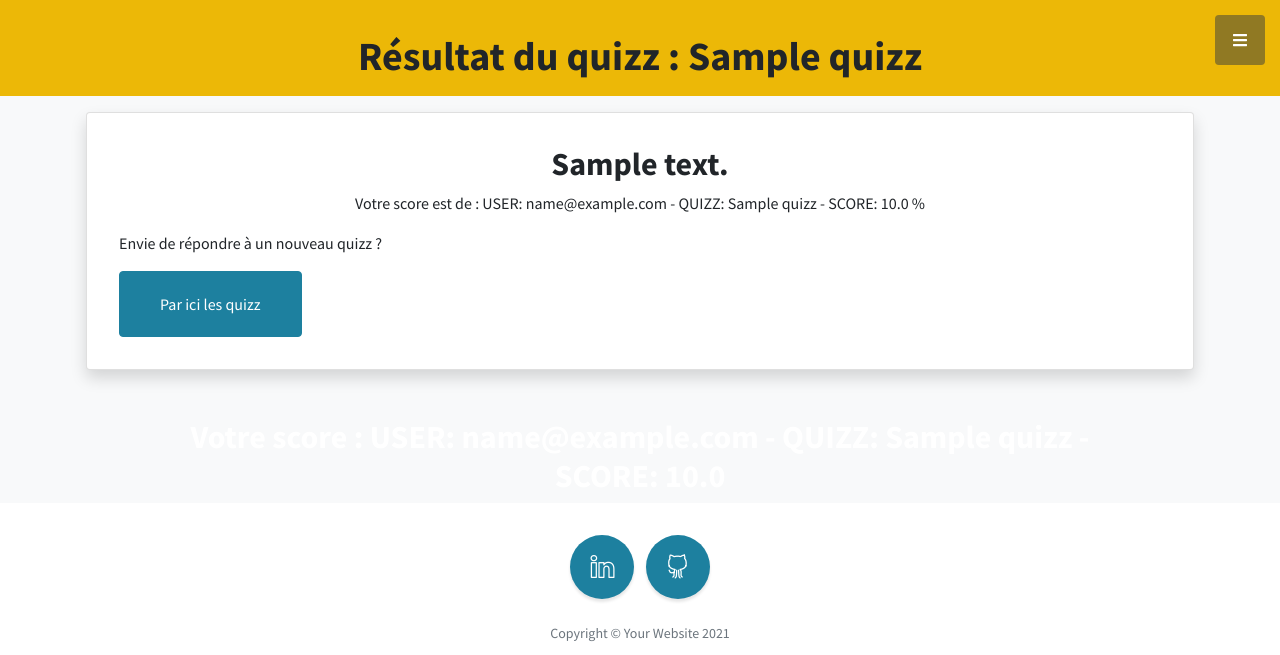
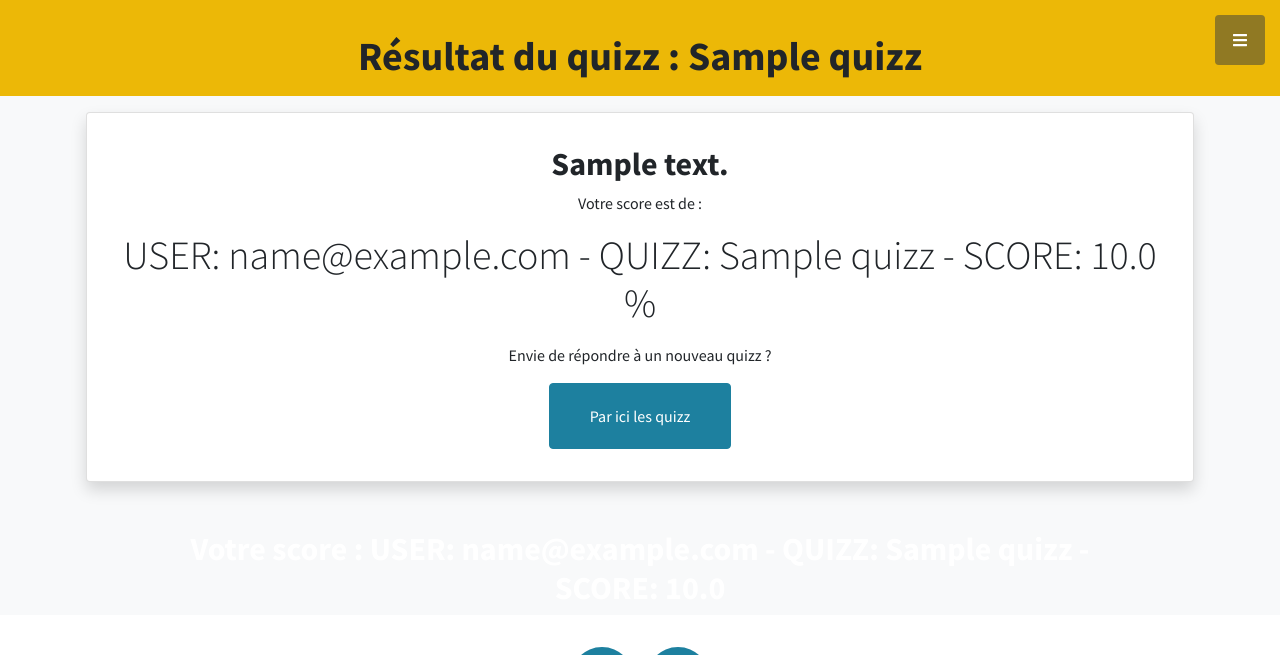
Before and after one commit to Lamia7/MovieLanguage, a Django app: template templates/quizz/result.html in a window 1280 px wide. Shown: the top 655 px of the page. Run offline with Django 3.2, Linux system fonts and the light colour scheme; tables that the repository leaves empty hold one stand-in row (values such as "Sample post"); the template is opened without the code that fills it: values that come from a table or form of the project are taken from there, most other values are stand-ins (such as "Sample title", 1, 10 or a date in 2020); some libraries are stand-ins or nearby versions.

Commit message:
💄 feat: Change score style on result page

```diff
--- a/templates/quizz/result.html
+++ b/templates/quizz/result.html
@@ -16,9 +16,10 @@
     <div class="row">
       <div class="col-lg-12 col-md-12">
         <div class="card mx-1 my-3 shadow p-3 mb-5 bg-white rounded">
-          <div class="card-body">
-            <h2 class="text-center font-weight-bold">{{ result_message }}</h2>
-            <p class="text-center">Votre score est de : {{ result }} %</p>
+          <div class="card-body text-center">
+            <h2>{{ result_message }}</h2>
+            <p>Votre score est de :</p>
+            <p class="display-6">{{ result }} %</p>
             <p>Envie de répondre à un nouveau quizz ?</p>
             <a
               class="btn btn-primary btn-xl"
```
